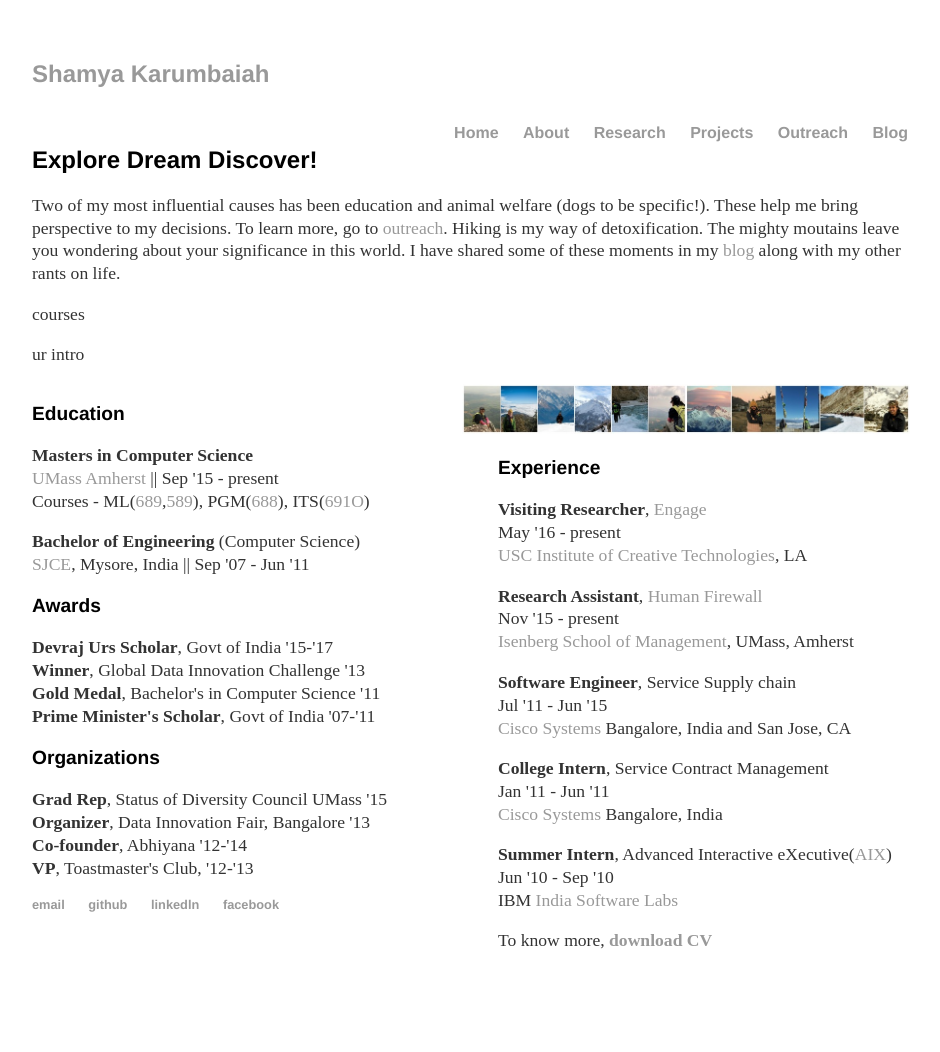
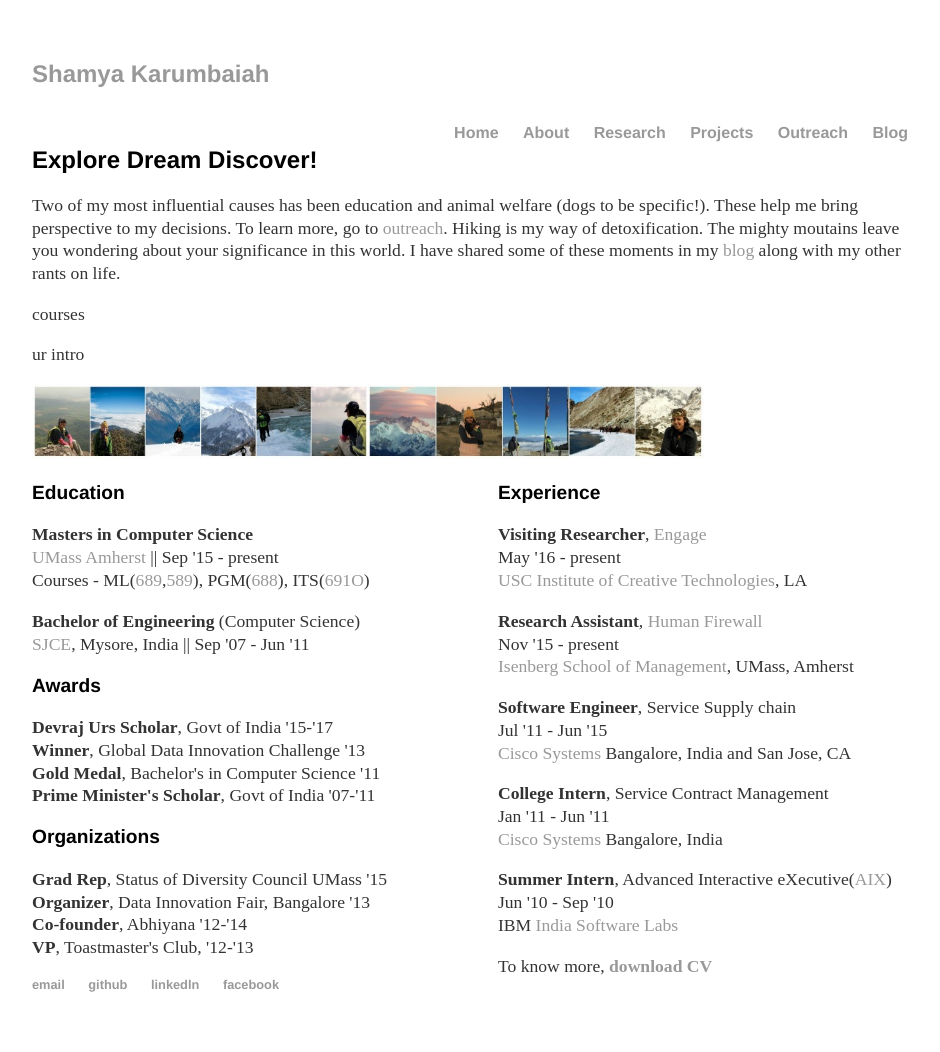
Before and after one commit to Shamya/shamyatest.github.io, a Jekyll site: the page built from about/index.html, in a window 1280 px wide. Shown: the whole page, without its empty margins (160-1100 px from the left). Built offline with Jekyll 4.4.1, drawn with Linux system fonts in a browser that asks for light colours; before the commit the page ends 988 px from its top, so only the background shows below that.

Commit message:
Update index.html

```diff
--- a/about/index.html
+++ b/about/index.html
@@ -9,7 +9,7 @@ title: About Me
 
 <p>courses</p>
 <p>ur intro</p>
-<img src="/images/about.jpg" height="50%" width="50%"></img>
+<img src="/images/about.jpg" height="75%" width="75%"></img>
 
 <div class="section1">
   <h3>Education</h2>
```
